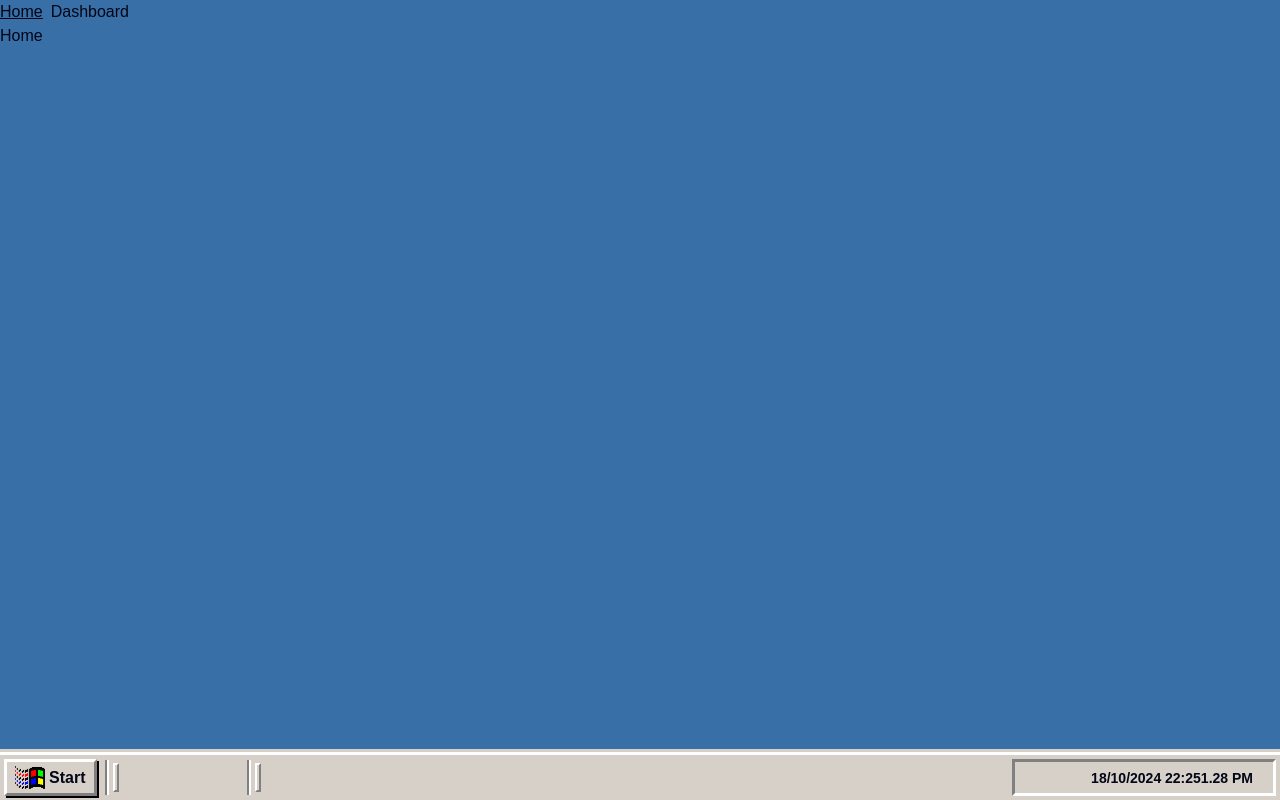
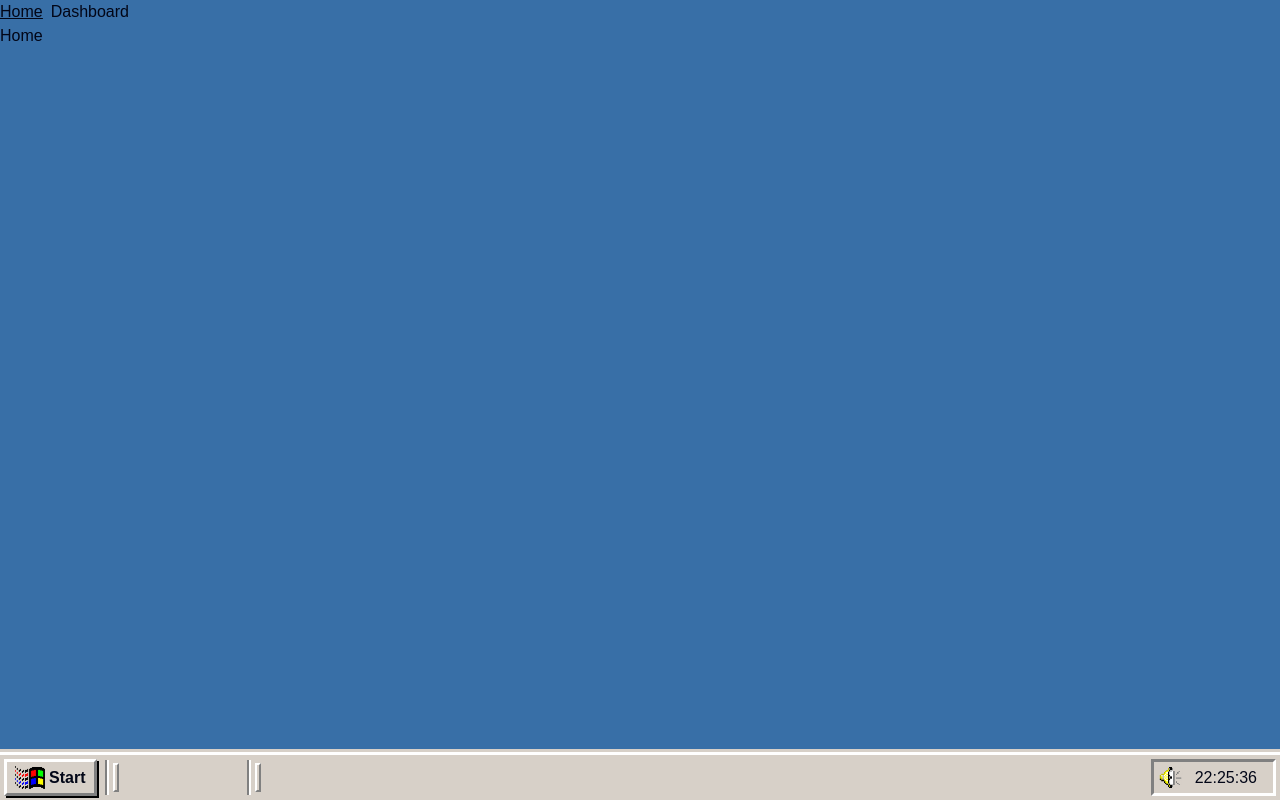
Before and after one commit to Alexis-Gontier/projet-markdown-window-2000, a React (Vite) app: page / in a window 1280 px wide. Built offline with nearby package versions, Linux system fonts and the light colour scheme.

Commit message:
💄 Composants clock

```diff
--- a/src/App.jsx
+++ b/src/App.jsx
@@ -17,7 +17,8 @@ function App() {
       <MainLayout />
       <Routes>
         <Route path="/" element={<Home />} />
-        <Route path="dashboard" element={<Dashboard />} />
+        <Route path="/dashboard" element={<Dashboard />} />
+        <Route path="/dashboard/:id" element={<Dashboard />} />
         <Route path="*" element={<NotFound />} />
       </Routes>
 
--- a/src/components/ui/Taskbar/Clock.jsx
+++ b/src/components/ui/Taskbar/Clock.jsx
@@ -1,19 +1,31 @@
-import PropTypes from 'prop-types'
+import { useState, useEffect } from 'react';
+import getDate from '../../../utils/getDate';
+import speaker from '../../../assets/images/speaker.png';
 
-export default function Clock({ hour }) {
+export default function Clock() {
+
+  const [clock, setClock] = useState(getDate());
+
+  useEffect(() => {
+    const objetInterval = setInterval(() => {
+      setClock(getDate());
+    }, 1000);
+
+    return () => clearInterval(objetInterval);
+  }, []);
+
   return (
-    <div className="h-full p-2 border-[3px] border-t-[#808080] border-r-[#fff] border-b-[#fff] border-l-[#808080] flex justify-between items-center">
-        <div className="w-14">
-
-        </div>
-        <span className="h-full text-sm font-bold px-3 flex jusify-center items-center">
-            {hour}
-            1.28 PM
-        </span>
+    <div className="h-full p-1 border-[3px] border-t-[#808080] border-r-[#fff] border-b-[#fff] border-l-[#808080] flex justify-between items-center">
+      <div className="h-full ">
+        <img
+          src={speaker}
+          alt="speaker"
+          className="h-full"
+        />
+      </div>
+      <span className="h-full text-base font-base px-3 flex justify-center items-center">
+        {clock}
+      </span>
     </div>
-  )
+  );
 }
-
-Clock.propTypes = {
-    hour: PropTypes.string.isRequired,
-}
--- a/src/layouts/Taskbar.jsx
+++ b/src/layouts/Taskbar.jsx
@@ -2,8 +2,6 @@ import BtnStart from '../components/ui/Taskbar/BtnStart'
 import Line from '../components/ui/Taskbar/Line'
 import Icons from '../components/ui/Taskbar/Icons'
 import Clock from '../components/ui/Taskbar/Clock'
-
-import getDate from '../utils/getDate'
 
 function Taskbar() {
   return (
@@ -16,7 +14,7 @@ function Taskbar() {
             <Line />
           </div>
           <div className="w-full h-full flex justify-end items-center">
-            <Clock hour={getDate()} />
+            <Clock />
           </div>
         </nav>
     </header>
--- a/src/utils/getDate.js
+++ b/src/utils/getDate.js
@@ -9,11 +9,10 @@ export default function getDate() {
         year: undefined,
         hour: 'numeric',
         minute: 'numeric',
-        second: undefined,
+        second: 'numeric',
     };
 
-    const dateFR = date.toLocaleDateString("fr-FR", options);
+    const dateFR = date.toLocaleTimeString("fr-FR", options);
 
     return dateFR;
-    // 21/10/2024, 13:55:37
 }
```
Also changed, not shown: src/assets/images/speaker.png (added).
